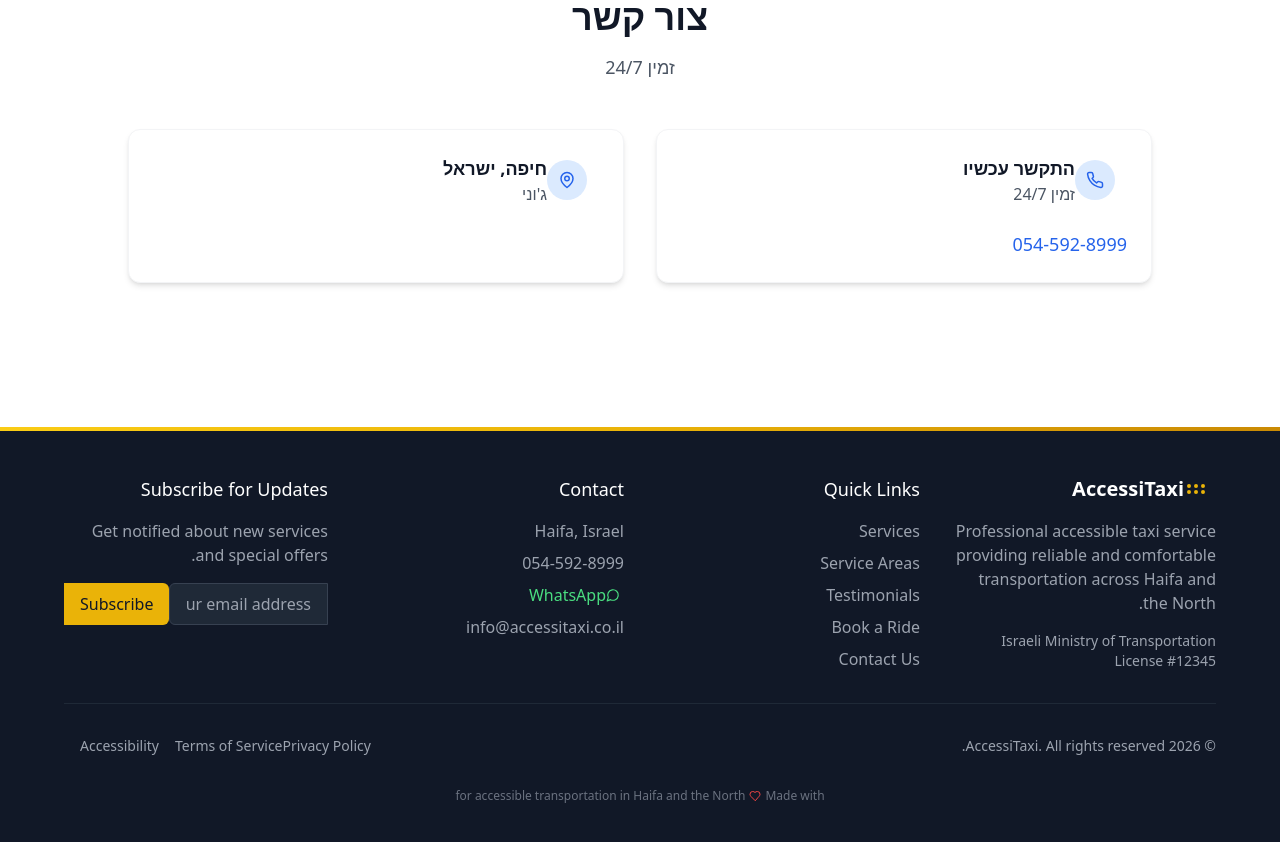
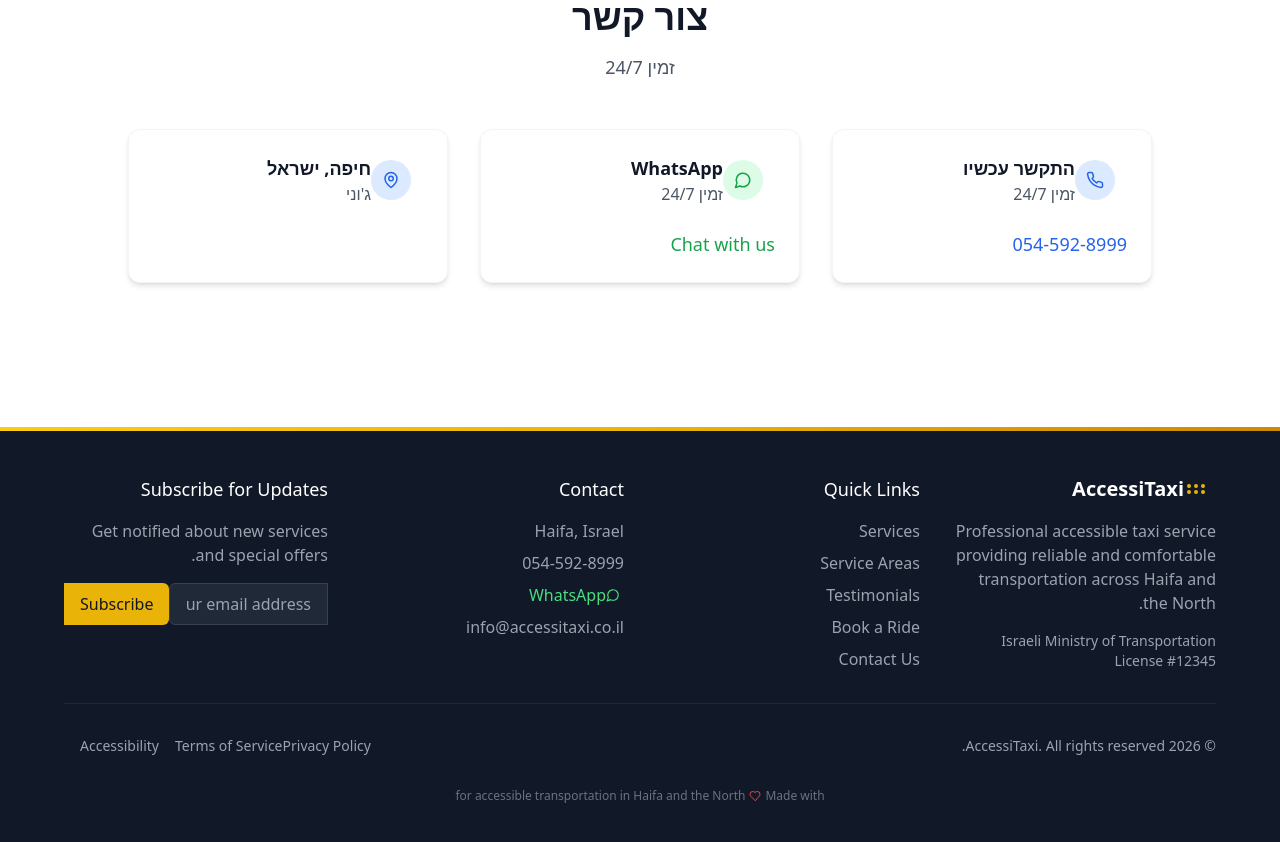
Before and after one commit to abudyha123/Johnny-TaxiDriver, a React (Vite) app: page / in a window 1280 px wide. Shown: the part 4960-5802 px from the top of the page. Built offline with nearby package versions, Linux system fonts and the light colour scheme.

Commit message:
Update Contact.tsx

```diff
--- a/src/components/Contact.tsx
+++ b/src/components/Contact.tsx
@@ -1,6 +1,6 @@
 import React from 'react';
 import Section from './ui/Section';
-import { Phone, Mail, MapPin, Clock } from 'lucide-react';
+import { Phone, Mail, MapPin, MessageCircle } from 'lucide-react';
 import { useTranslation } from 'react-i18next';
 
 const Contact: React.FC = () => {
@@ -16,8 +16,8 @@
           </p>
         </div>
 
-        <div className="grid grid-cols-1 md:grid-cols-2 gap-8 mb-12">
-          <div className="bg-white rounded-xl shadow-md p-6 border border-gray-100">
+        <div className="grid grid-cols-1 md:grid-cols-3 gap-8 mb-12">
+          <div className="bg-white rounded-xl shadow-md p-6 border border-gray-100 card-hover">
             <div className="flex items-center mb-6">
               <div className="w-10 h-10 rounded-full bg-blue-100 flex items-center justify-center mr-3">
                 <Phone className="text-blue-600" size={18} />
@@ -38,7 +38,30 @@
             </div>
           </div>
 
-          <div className="bg-white rounded-xl shadow-md p-6 border border-gray-100">
+          <div className="bg-white rounded-xl shadow-md p-6 border border-gray-100 card-hover">
+            <div className="flex items-center mb-6">
+              <div className="w-10 h-10 rounded-full bg-green-100 flex items-center justify-center mr-3">
+                <MessageCircle className="text-green-600" size={18} />
+              </div>
+              <div>
+                <h3 className="text-lg font-semibold text-gray-900">WhatsApp</h3>
+                <p className="text-gray-600">{t('contact.available')}</p>
+              </div>
+            </div>
+
+            <div className="space-y-3">
+              <a
+                href="https://wa.me/972545928999"
+                target="_blank"
+                rel="noopener noreferrer"
+                className="block text-lg font-medium text-green-600 hover:text-green-800 transition-colors"
+              >
+                Chat with us
+              </a>
+            </div>
+          </div>
+
+          <div className="bg-white rounded-xl shadow-md p-6 border border-gray-100 card-hover">
             <div className="flex items-center mb-6">
               <div className="w-10 h-10 rounded-full bg-blue-100 flex items-center justify-center mr-3">
                 <MapPin className="text-blue-600" size={18} />
```
